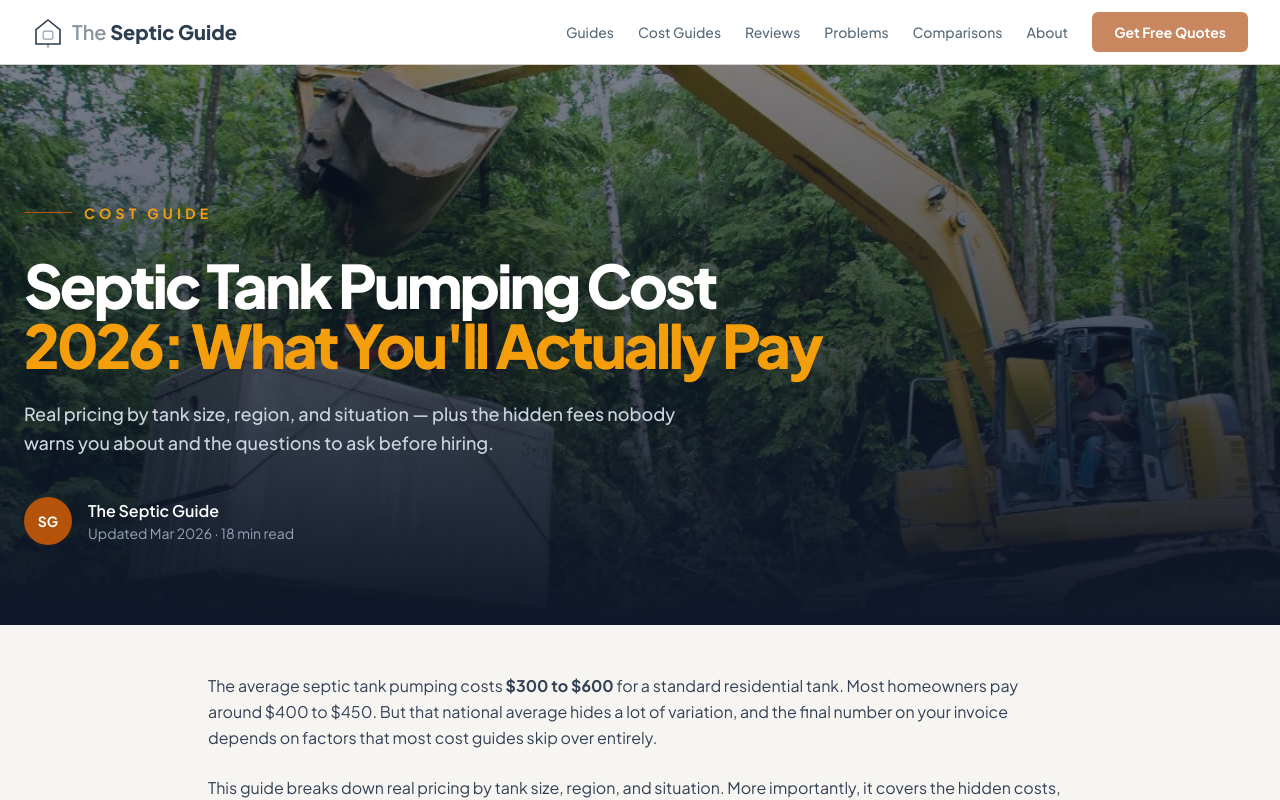
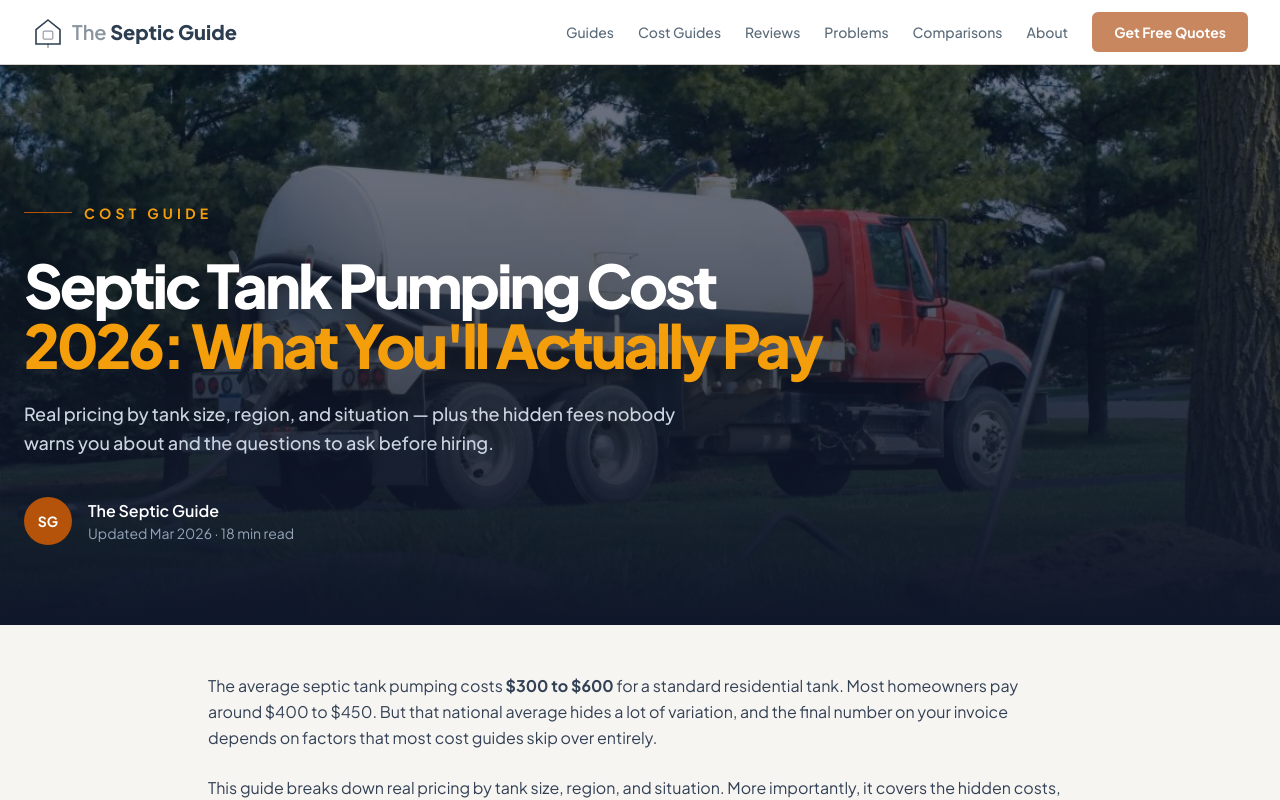
Before and after one commit to thebasementguide2026/theseptic.guide-, a Next.js app: page /articles/septic-tank-pumping-cost in a window 1280 px wide. Shown: the top 800 px of the page. Built offline with nearby package versions, Linux system fonts and the light colour scheme.

Commit message:
Update hero image to pumpingcostguide.jpg

```diff
--- a/app/articles/septic-tank-pumping-cost/page.tsx
+++ b/app/articles/septic-tank-pumping-cost/page.tsx
@@ -75,7 +75,7 @@ const articleSchema = {
   '@type': 'Article',
   headline: 'Septic Tank Pumping Cost 2026: What You\'ll Actually Pay',
   description: 'The average septic tank pumping costs $300 to $600. Learn real pricing by tank size, region, hidden fees, and how to avoid overpaying.',
-  image: 'https://theseptic.guide/costguide.jpg',
+  image: 'https://theseptic.guide/pumpingcostguide.jpg',
   datePublished: '2026-03-05',
   dateModified: '2026-03-05',
   author: {
@@ -98,7 +98,7 @@ export default function SepticPumpingCostArticle() {
 
       {/* Article Hero */}
       <section className='relative h-[70vh] min-h-[500px] bg-slate-900 overflow-hidden'>
-        <Image src='/costguide.jpg' alt='Septic tank pumping truck servicing a residential property' fill className='object-cover opacity-45 scale-105 transition-transform duration-700 hover:scale-100' priority />
+        <Image src='/pumpingcostguide.jpg' alt='Septic tank pumping truck servicing a residential property' fill className='object-cover opacity-45 scale-105 transition-transform duration-700 hover:scale-100' priority />
         <div className='absolute inset-0 bg-gradient-to-t from-slate-900 via-slate-900/40 to-transparent' />
         <div className='relative h-full max-w-7xl mx-auto px-6 flex flex-col justify-end pb-20'>
           <div className='flex items-center space-x-3 mb-8'>
```
